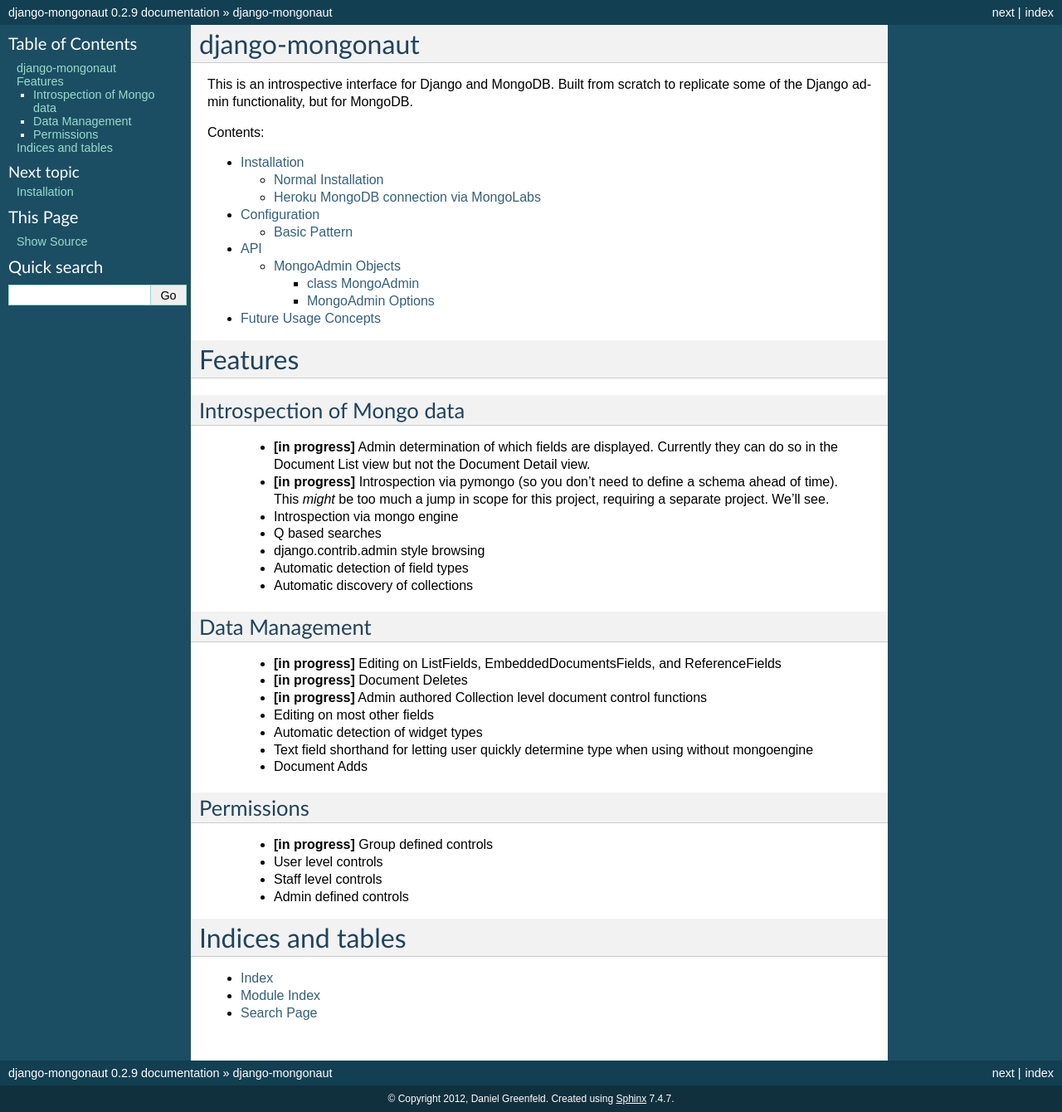
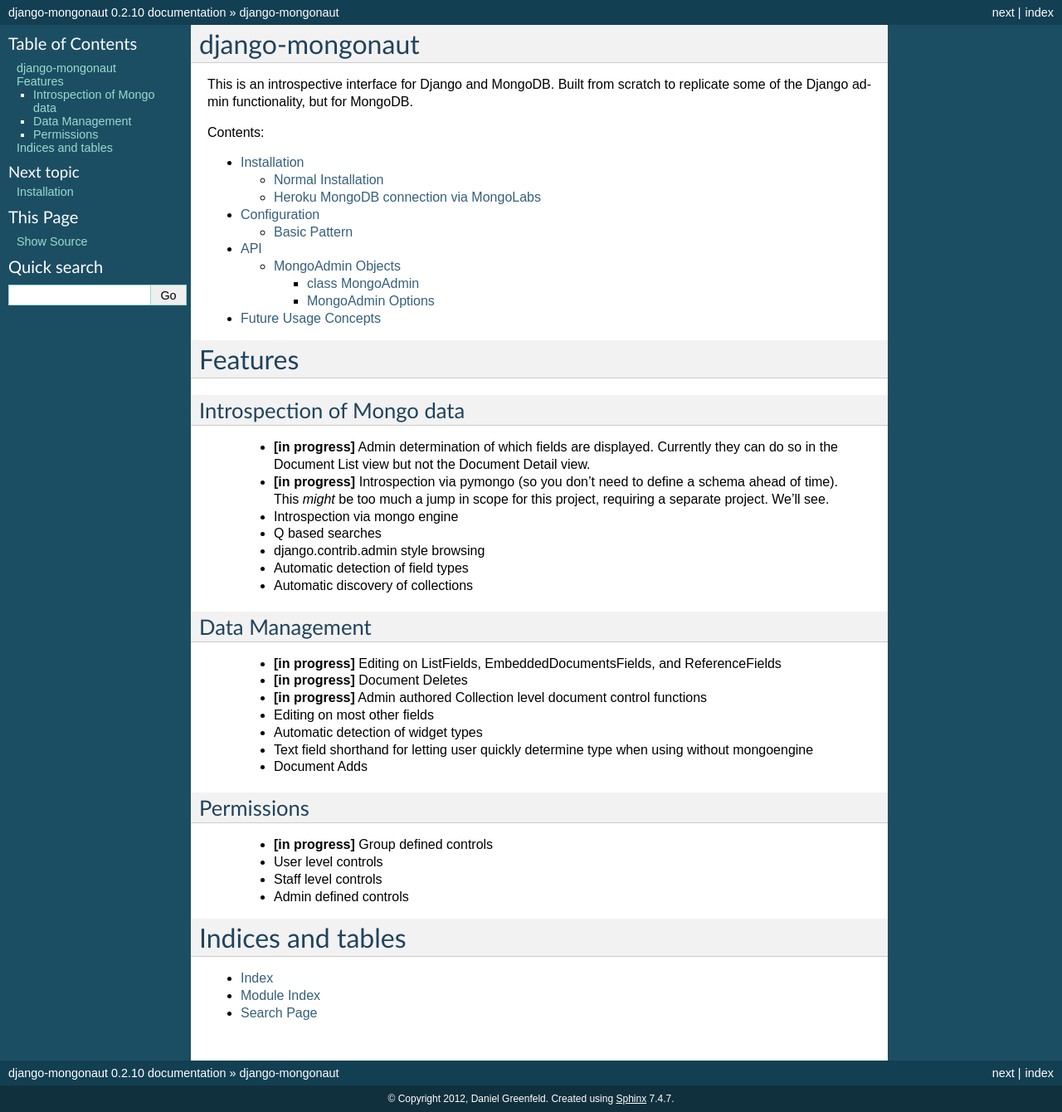
Before and after one commit to jazzband/django-mongonaut, a Sphinx documentation site: the page built from docs/index.rst, in a window 1280 px wide. Shown: the whole page at 83% size. Built offline with Sphinx 7.4.7, drawn with Linux system fonts in a browser that asks for light colours.

Commit message:
prep for 0.2.10

```diff
--- a/README.rst
+++ b/README.rst
@@ -2,7 +2,7 @@
 django-mongonaut
 ================
 :Info: An introspective interface for Django and MongoDB.
-:Version: 0.2.9
+:Version: 0.2.10
 :Author: Daniel Greenfeld (http://github.com/pydanny)
 
 About
@@ -34,7 +34,7 @@
 
 Get the code::
 
-    pip install django-mongonaut==0.2.9
+    pip install django-mongonaut==0.2.10
 
 Install the dependency in your settings.py::
 
@@ -69,7 +69,7 @@
     # Then attach the mongoadmin to your model
     Post.mongoadmin = MongoAdmin()
 
-* http://django-mongonaut.readthedocs.org/en/latest/configuration.html
+* http://django-mongonaut.readthedocs.org/en/latest/api.html
 
 Documentation
 ==============
--- a/docs/conf.py
+++ b/docs/conf.py
@@ -50,7 +50,7 @@
 # The short X.Y version.
 version = '0.2'
 # The full version, including alpha/beta/rc tags.
-release = '0.2.9'
+release = '0.2.10'
 
 # The language for content autogenerated by Sphinx. Refer to documentation
 # for a list of supported languages.
--- a/mongonaut/__init__.py
+++ b/mongonaut/__init__.py
@@ -1,6 +1,6 @@
 __author__ = 'Daniel Greenfeld'
 
-VERSION = (0, 2, 9)
+VERSION = (0, 2, 10)
 
 def get_version():
     version = '%s.%s' % (VERSION[0], VERSION[1])
```
Also changed, not shown: 1 other file.
